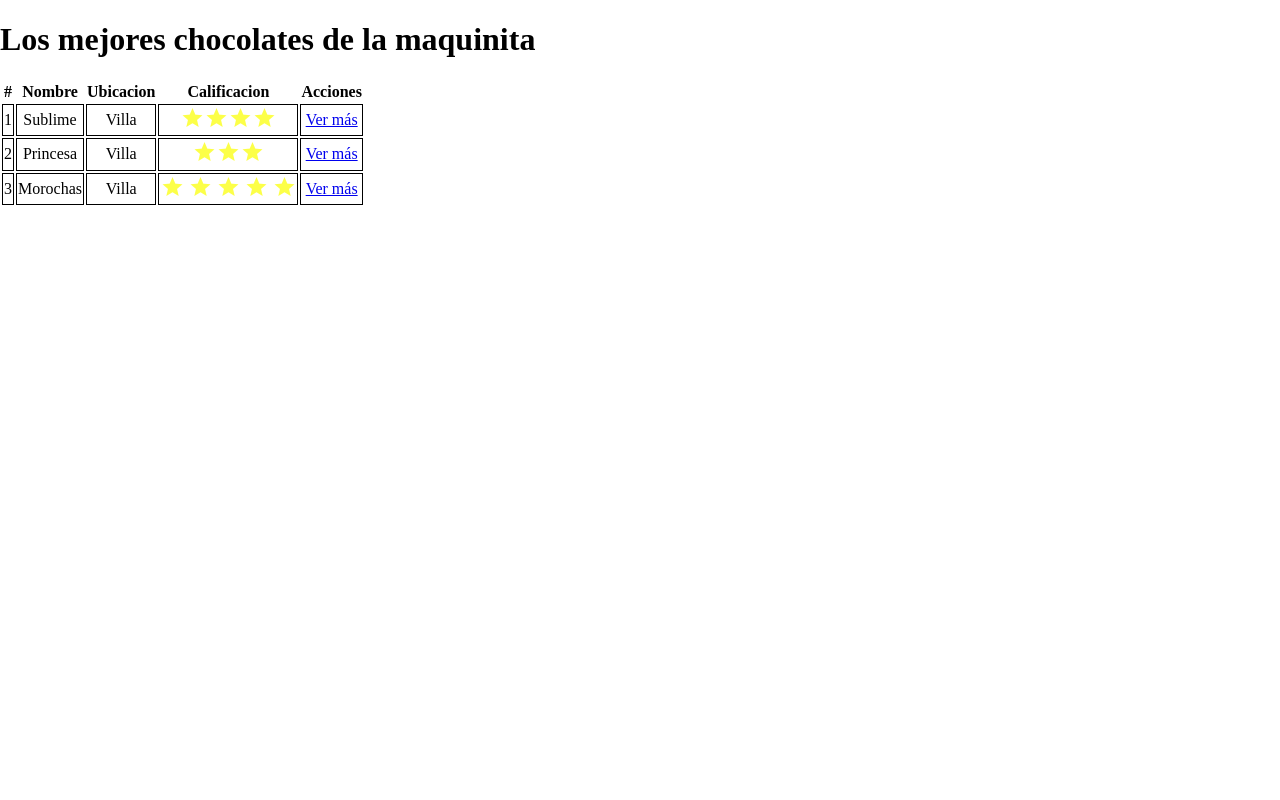
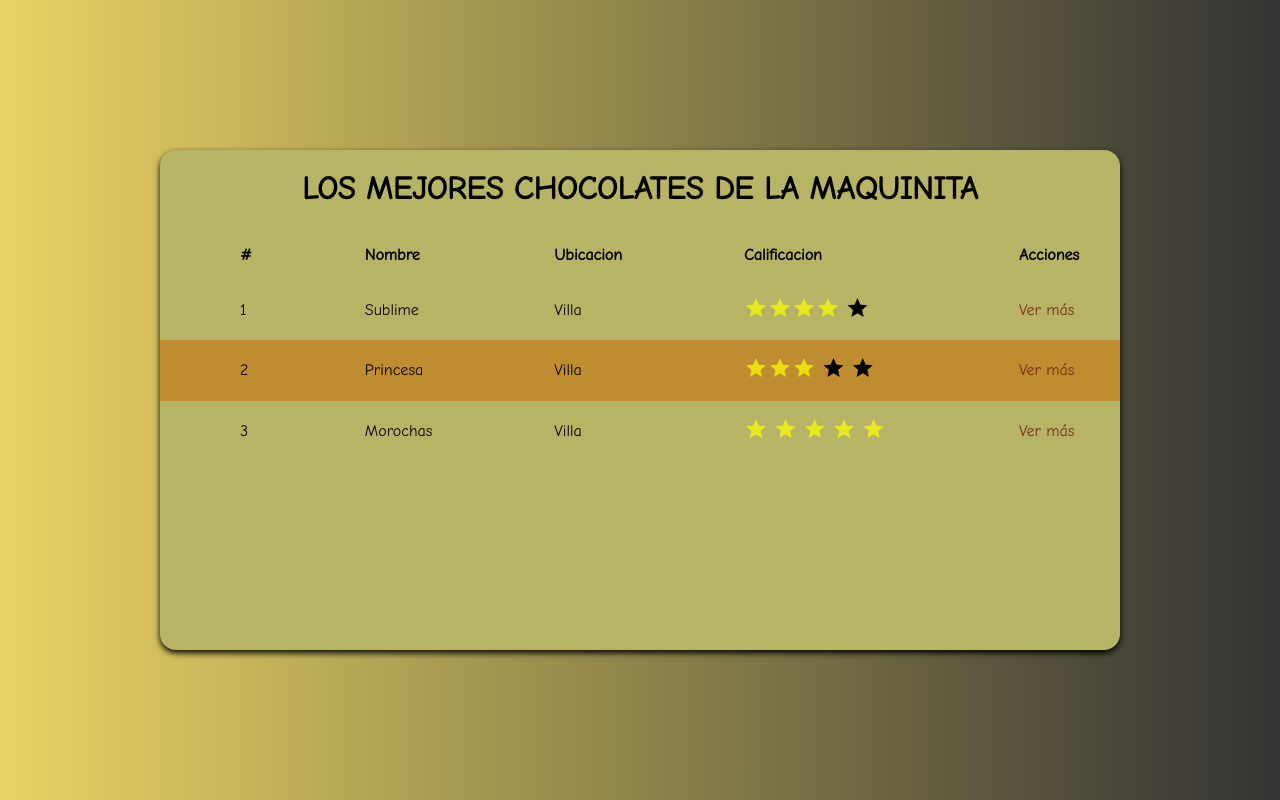
Before and after one commit to LVivanco/Boletines, a plain HTML site: page boletines/index.html in a window 1280 px wide. Drawn offline with nearby package versions, Linux system fonts and the light colour scheme.

Commit message:
Muchos cambios

```diff
--- a/boletines/assets/css/main.css
+++ b/boletines/assets/css/main.css
@@ -1,3 +1,61 @@
+/*
+Adobe Color
+Colores chocolate
+claro: #F2E291
+amrillo: #F1C946
+mostaza: #BF8D30
+oscuro: #40160D
+chocolate: #752A1C
+color boletin: rgb(184, 180, 102)
+*/
+
+html {
+  font-family: "Comic Neue", cursive;
+}
+
+a {
+  text-decoration: none;
+  color: #752a1c;
+}
+
+a:hover{
+  opacity: 0.5;
+}
+
+.title {
+  text-transform: uppercase;
+  display: flex;
+  justify-content: center;
+}
+.container {
+  background: #e9d362; /* fallback for old browsers */
+  background: -webkit-linear-gradient(
+    to right,
+    #e9d362,
+    #333333
+  ); /* Chrome 10-25, Safari 5.1-6 */
+  background: linear-gradient(
+    to right,
+    #e9d362,
+    #333333
+  ); /* W3C, IE 10+/ Edge, Firefox 16+, Chrome 26+, Opera 12+, Safari 7+ */
+  height: 100vh;
+  display: flex;
+  align-items: center;
+  justify-content: center;
+}
+.content {
+  max-width: 960px;
+  max-height: 500px;
+  width: 100%;
+  height: 100%;
+  /*color*/
+  background-color: rgb(184, 180, 102);
+  /*shadow*/
+  box-shadow: 0 3px 6px #000000;
+  border-radius: 1em;
+  position: relative;
+}
 .red {
   height: 200px;
   width: 200px;
@@ -6,11 +64,51 @@
 #btn-pay {
   background-color: yellow;
 }
-td {
-  border: solid 1px;
-  text-align: center;
-}
 
 .material-icons.yellow {
   color: #fbff00b7;
 }
+
+.material-icons.white {
+  color: none;
+}
+
+.table {
+  width: 100%;
+  border-spacing: 0px;
+}
+
+.table td,
+.table th {
+  /*padding-top: 1em;
+  padding-bottom: 1em;*/
+  padding: 1em;
+  padding-left: 5em;
+  text-align: left;
+}
+
+.table tr:nth-child(even) {
+  background-color: #bf8d30;
+}
+
+.tittle-item {
+  /*border-bottom-style: solid;
+  border-width: 2px;
+  padding-bottom: 1em;*/
+  padding-bottom: 1em;
+  border-bottom: solid 2px;
+  padding-left: 2em;
+}
+
+.position {
+  position: absolute;
+  right: 2em;
+  top: 1em;
+}
+
+.circle{
+  border-radius: 2em;
+  background-color: #752A1C;
+  color: white;
+  cursor: pointer;
+}
--- a/boletines/index.html
+++ b/boletines/index.html
@@ -1,5 +1,5 @@
 <!DOCTYPE html>
-<html lang="en">
+<html>
   <head>
     <meta charset="UTF-8" />
     <meta name="viewport" content="width=device-width, initial-scale=1.0" />
@@ -12,13 +12,24 @@
       href="https://fonts.googleapis.com/icon?family=Material+Icons"
       rel="stylesheet"
     />
+    <link
+      href="https://fonts.googleapis.com/css2?family=Comic+Neue:ital,wght@0,300;0,400;1,700&display=swap"
+      rel="stylesheet"
+    />
+    <link
+      rel="stylesheet"
+      href="https://cdnjs.cloudflare.com/ajax/libs/animate.css/3.7.2/animate.min.css"
+    />
+
     <title>Mejores chocolates</title>
   </head>
   <body>
     <div class="container">
-      <div class="content">
-        <header><h1>Los mejores chocolates de la maquinita</h1></header>
-        <table>
+      <div class="content animated zoomInUp">
+        <header>
+          <h1 class="title">Los mejores chocolates de la maquinita</h1>
+        </header>
+        <table class="table">
           <thead>
             <th>#</th>
             <th>Nombre</th>
@@ -36,6 +47,7 @@
                 ><i class="material-icons yellow">star</i
                 ><i class="material-icons yellow">star</i
                 ><i class="material-icons yellow">star</i>
+                <i class="material-icons white">star</i>
               </td>
               <td>
                 <a href="./chocolates/sublime.html">Ver más</a>
@@ -49,6 +61,8 @@
                 <i class="material-icons yellow">star</i
                 ><i class="material-icons yellow">star</i
                 ><i class="material-icons yellow">star</i>
+                <i class="material-icons white">star</i>
+                <i class="material-icons white">star</i>
               </td>
               <td><a href="./chocolates/princesa.html">Ver más</a></td>
             </tr>
```
Also changed, not shown: boletines/chocolates/morochas.html (+13 -3 lines), boletines/chocolates/princesa.html (+9 -3 lines), boletines/chocolates/sublime.html (+7 -3 lines).
